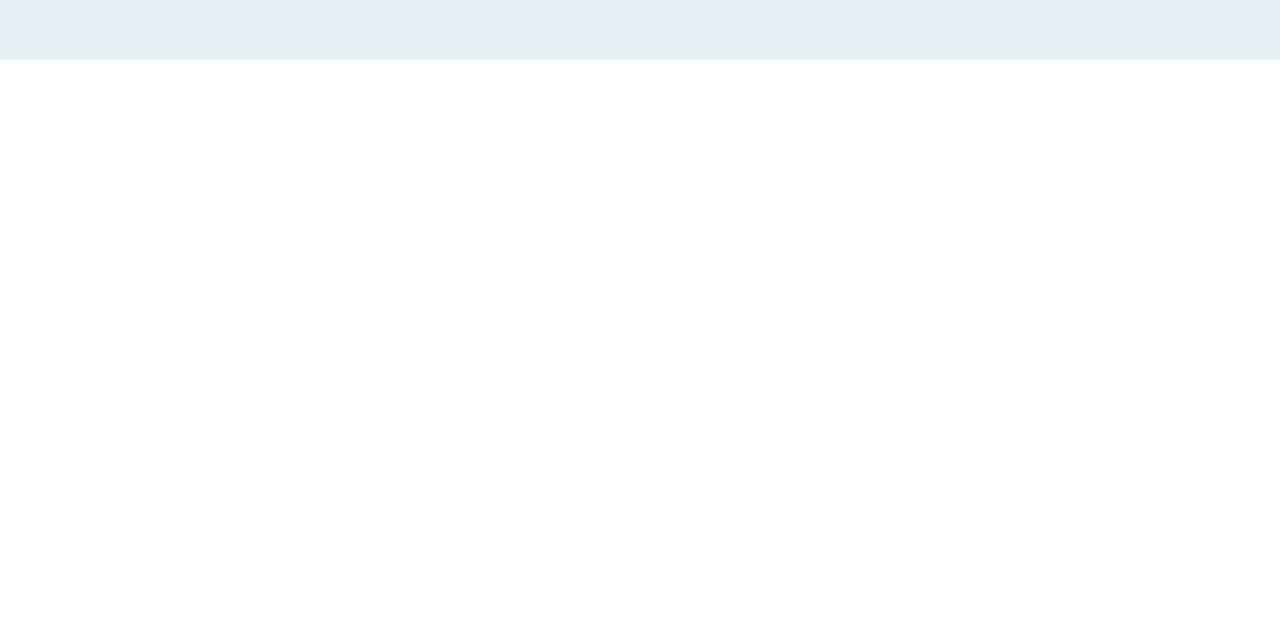
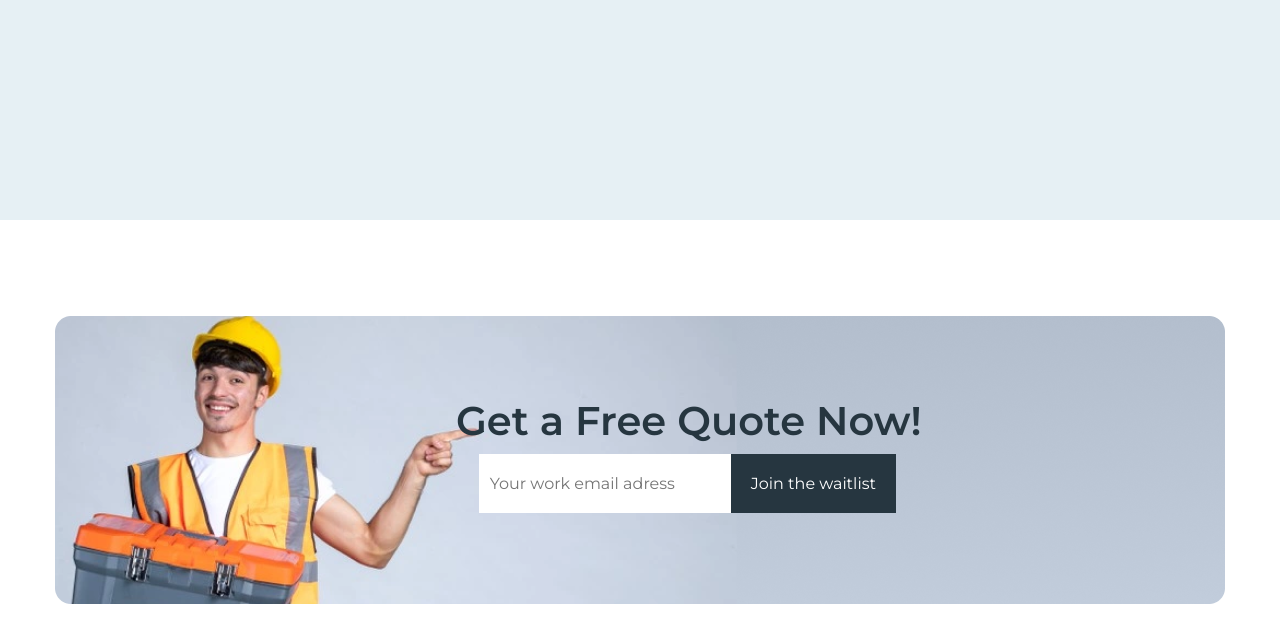
Before and after one commit to henriquepx/construction-company, a React (Vite) app: page / in a window 1280 px wide. Shown: the part 3405-4047 px from the top of the page. Before the commit the page ends 3465 px from the top, so only its background shows below. Built offline with nearby package versions, Linux system fonts and the light colour scheme.

Commit message:
feat: section waitlist

```diff
--- a/src/App.jsx
+++ b/src/App.jsx
@@ -3,6 +3,7 @@ import Main from "./sections/Main"
 import SectionAchievementsClients from "./sections/SectionAchievementsClients"
 import SectionClientsCommentary from "./sections/SectionClientsCommentary"
 import SectionNoticesBuild from "./sections/SectionNoticesBuild"
+import SectionWaitlist from "./sections/SectionWaitlist"
 
 function App() {
 
@@ -13,6 +14,7 @@ function App() {
       <SectionAchievementsClients />
       <SectionNoticesBuild />
       <SectionClientsCommentary />
+      <SectionWaitlist />
     </>
   )
 }
--- a/src/sections/SectionNoticesBuild.jsx
+++ b/src/sections/SectionNoticesBuild.jsx
@@ -32,6 +32,8 @@ const ContainerBuilds = styled.div`
     img {
         max-width: 100%;
         height: auto;
+
+        margin-bottom: 10rem;
     }
 `
 
--- /dev/null
+++ b/src/sections/SectionWaitlist.jsx
@@ -0,0 +1,54 @@
+import styled from 'styled-components';
+
+const ContainerSecWaitlist = styled.div`
+    height: 60vh;
+
+    display: flex;
+    flex-direction: column;
+    align-items: center;
+    justify-content: center;
+
+    position: relative;
+    h1 {
+        font-family: var(--font);
+        color: var(--color-one);
+        font-size: 2.5rem;
+        font-weight: 600;
+
+        position: absolute;
+        right: 28%;
+        bottom: 53%;
+    }
+    div {
+        position: absolute;
+        right: 30%;
+        bottom: 39%;
+        input {
+            padding: 20px 50px 20px 10px;
+            text-indent: 1px;
+            font-family: var(--font);
+        }
+        button {
+            padding: 20px 20px;
+            background-color: var(--color-one);
+            font-family: var(--font);
+            color: var(--color-white);
+            cursor: pointer;
+        }
+    }
+`
+
+const SectionWaitlist = () => {
+  return (
+    <ContainerSecWaitlist>
+        <img src="/bgfooter.png" alt="" />
+        <h1> Get a Free Quote Now!</h1>
+        <div>
+            <input type="email" placeholder='Your work email adress'/>
+            <button>Join the waitlist</button>
+        </div>
+    </ContainerSecWaitlist>
+  )
+}
+
+export default SectionWaitlist;
```
